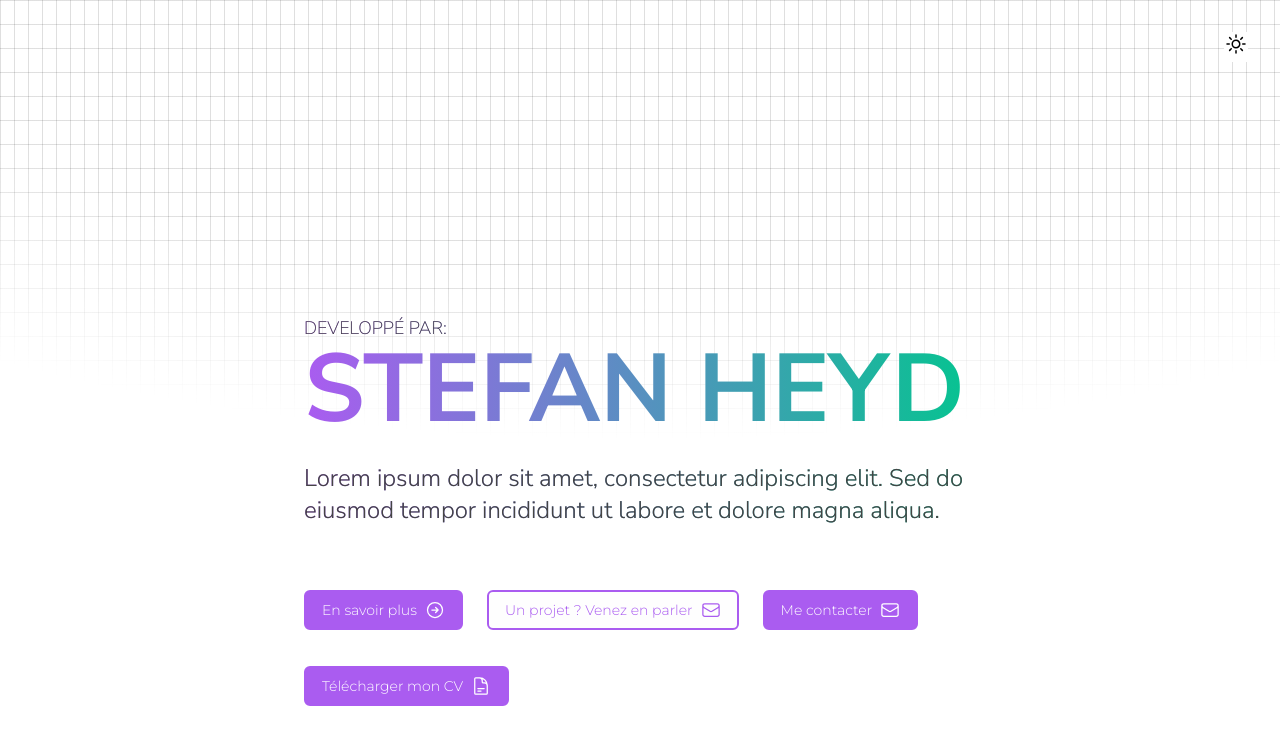
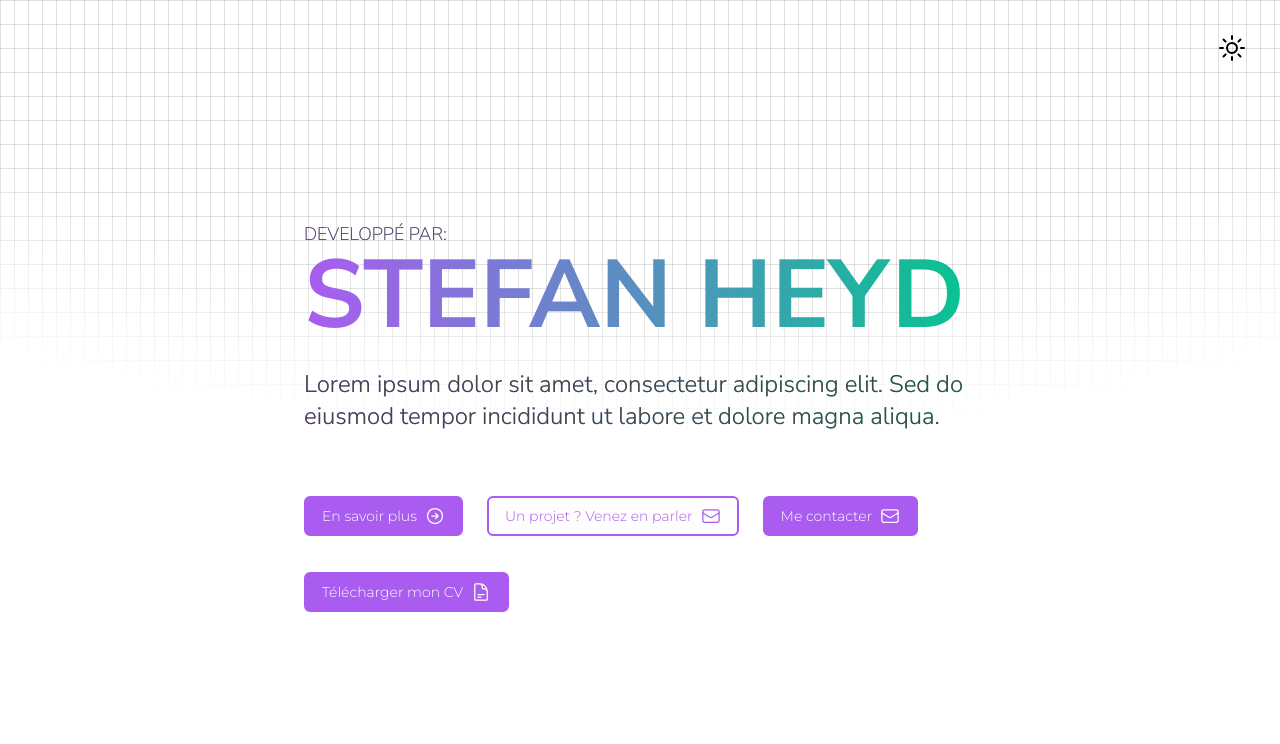
Before and after one commit to StefanHyde/PortfolioV2, a Next.js app: page / in a window 1280 px wide. Shown: the top 744 px of the page. Built offline with nearby package versions, Linux system fonts and the light colour scheme.

Commit message:
Fix - Hero is not center on page

```diff
--- a/src/components/header.tsx
+++ b/src/components/header.tsx
@@ -2,8 +2,8 @@ import ThemeSwitch from './themeSwitch';
 
 export default function Header() {
   return (
-    <header className=" z-50 flex items-center justify-end p-8">
-      <div className=" bg-white dark:bg-slate-950">
+    <header className=" fixed z-50 h-auto w-full flex items-center justify-end p-8">
+      <div className=" dark:bg-slate-950">
         <ThemeSwitch />
       </div>
     </header>
--- a/src/components/themeSwitch.tsx
+++ b/src/components/themeSwitch.tsx
@@ -9,9 +9,9 @@ export default function ThemeSwitch() {
   return (
     <button onClick={toggleTheme}>
       {theme === 'light' ? (
-        <SunIcon className="w-6 h-6 hover:text-primary-500 ease-in-out duration-300 " />
+        <SunIcon className="w-8 h-8 hover:text-primary-500 ease-in-out duration-300 " />
       ) : (
-        <MoonIcon className="w-6 h-6 dark:text-almost-white hover:dark:text-primary-500 ease-in-out duration-300" />
+        <MoonIcon className="w-8 h-8 dark:text-almost-white hover:dark:text-primary-500 ease-in-out duration-300" />
       )}
     </button>
   );
```
